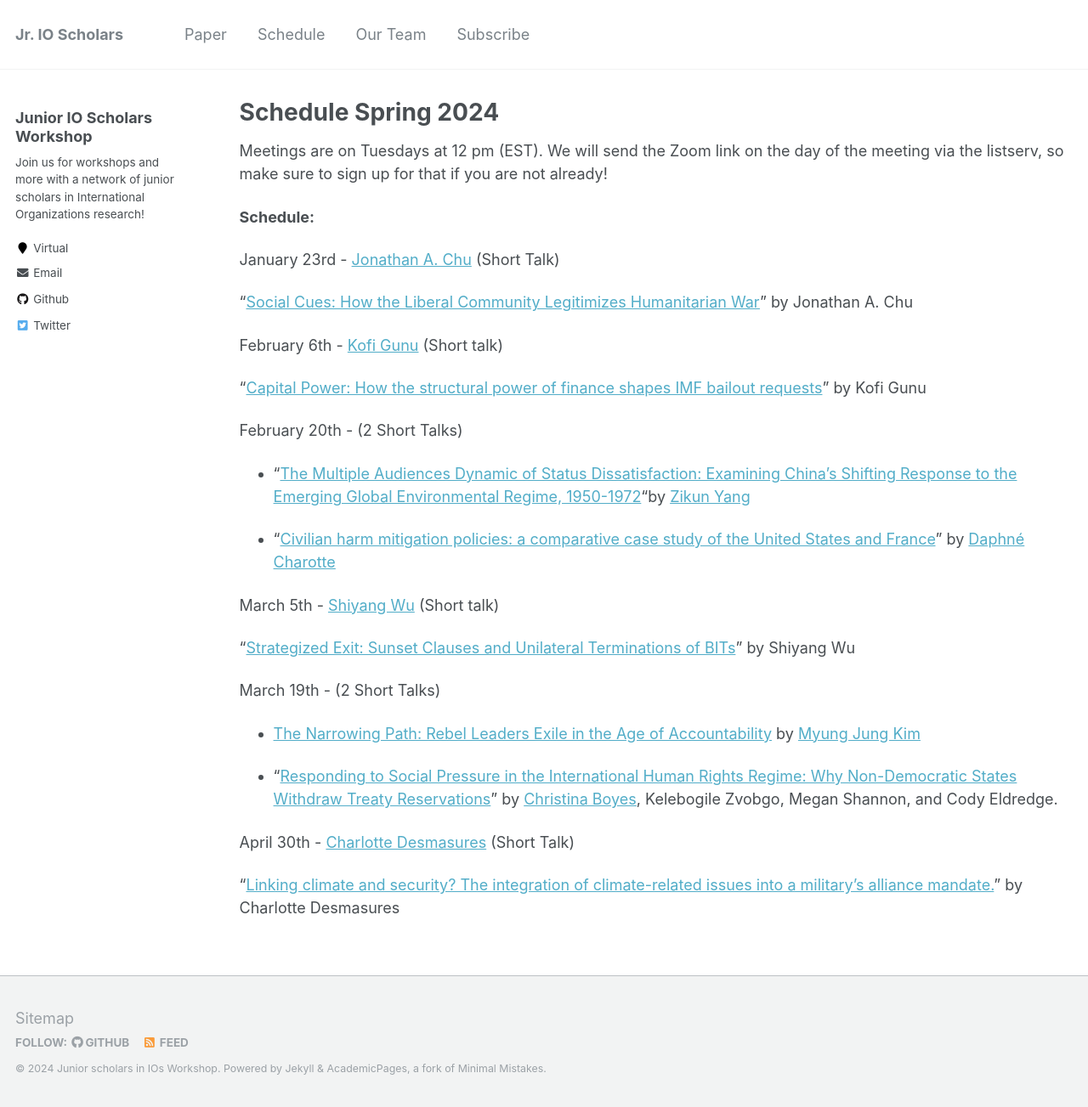
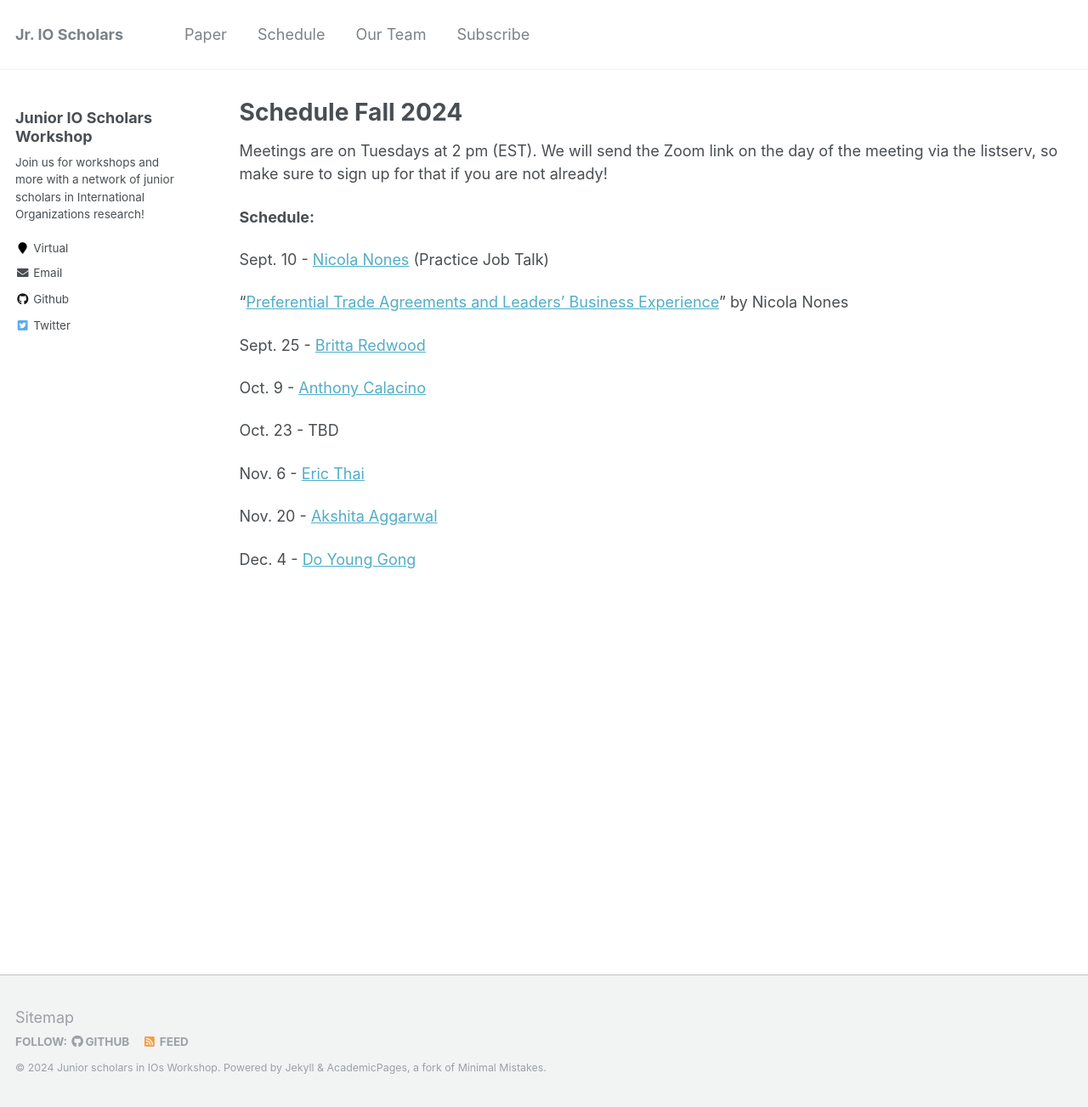
Before and after one commit to IO-workshop/IO-workshop.github.io, a Jekyll site: the page built from _pages/schedule.md, in a window 1280 px wide and 1303 px high. Shown: the whole window at 85% size. Built offline with Jekyll 4.4.1, drawn with Linux system fonts in a browser that asks for light colours.

Commit message:
updating schedule, adding first paper

```diff
--- a/_pages/schedule.md
+++ b/_pages/schedule.md
@@ -1,19 +1,35 @@
 ---
 layout: archive
-title: "Schedule Spring 2024"
+title: "Schedule Fall 2024"
 permalink: /schedule/
 author_profile: true
 ---
-Meetings are on Tuesdays at 12 pm (EST). We will send the Zoom link on the day of the meeting via the listserv, so make sure to sign up for that if you are not already!
+Meetings are on Tuesdays at 2 pm (EST). We will send the Zoom link on the day of the meeting via the listserv, so make sure to sign up for that if you are not already!
 
 **Schedule:**
 
-January 23rd - [Jonathan A. Chu](https://www.jonathanchu.org/) (Short Talk)
+Sept. 10 - [Nicola Nones](https://www.nicolanones.com/) (Practice Job Talk)
+
+"[Preferential Trade Agreements and Leaders' Business Experience](https://io-workshop.github.io/files/Nones_2024-PTAs.pdf)" by Nicola Nones
+
+Sept. 25 - [Britta Redwood](https://x.com/brittaredwood?lang=en)
+
+Oct. 9 - [Anthony Calacino](https://anthonycalacino.com/)
+
+Oct. 23 - TBD
+
+Nov. 6 - [Eric Thai](https://www.linkedin.com/in/ericthai98)
+
+Nov. 20 - [Akshita Aggarwal](https://politicalscience.columbian.gwu.edu/akshita-aggarwal)
+
+Dec. 4 - [Do Young Gong](https://dygong2.github.io/doyounggong/)
+
+<!-- January 23rd - [Jonathan A. Chu](https://www.jonathanchu.org/) (Short Talk)
 
 "[Social Cues: How the Liberal Community Legitimizes Humanitarian War](https://io-workshop.github.io/files/ChuSocialCuesManuscript_Circulation.pdf)" by Jonathan A. Chu
-&nbsp;
+&nbsp; -->
 
-February 6th - [Kofi Gunu](https://www.politics.ox.ac.uk/person/kofi-gunu) (Short talk)
+<!-- February 6th - [Kofi Gunu](https://www.politics.ox.ac.uk/person/kofi-gunu) (Short talk)
 
 "[Capital Power: How the structural power of finance shapes IMF bailout requests](https://io-workshop.github.io/files/Gunu Ch4 Ghana.pdf)" by Kofi Gunu
 &nbsp;
@@ -37,4 +53,4 @@ March 19th - (2 Short Talks)
 
 April 30th - [Charlotte Desmasures](https://www.sciencespo.fr/ceri/en/users/charlottedesmasures) (Short Talk)
 
-"[Linking climate and security? The integration of climate-related issues into a military’s alliance mandate.](https://io-workshop.github.io/files/Charlotte Desmasures IO Junior Scholars workshop.pdf)" by Charlotte Desmasures
+"[Linking climate and security? The integration of climate-related issues into a military’s alliance mandate.](https://io-workshop.github.io/files/Charlotte Desmasures IO Junior Scholars workshop.pdf)" by Charlotte Desmasures -->
```
Also changed, not shown: 9 other files.
